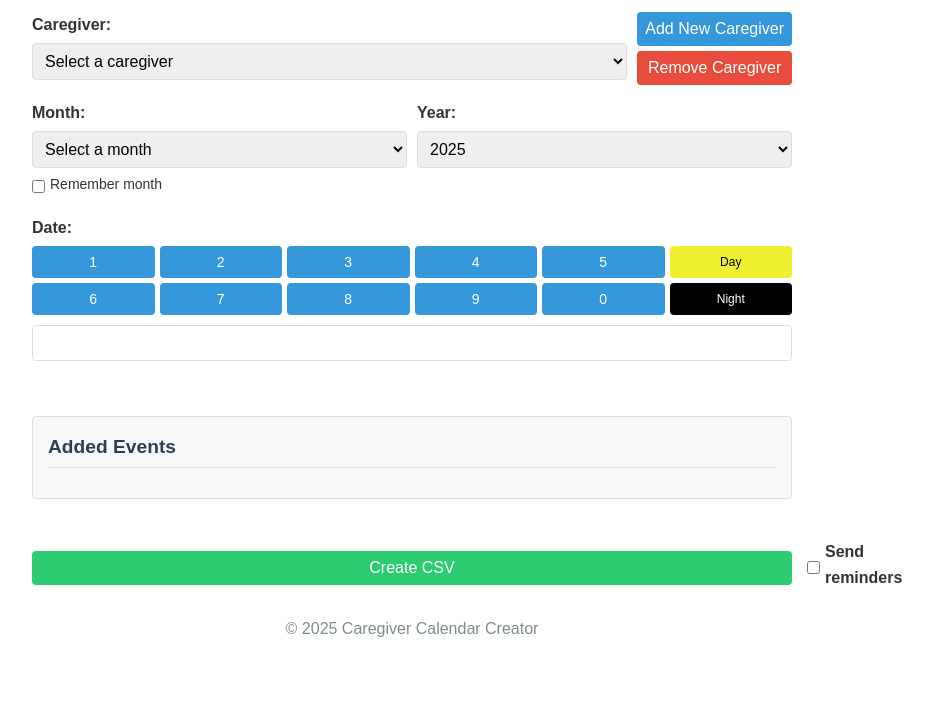
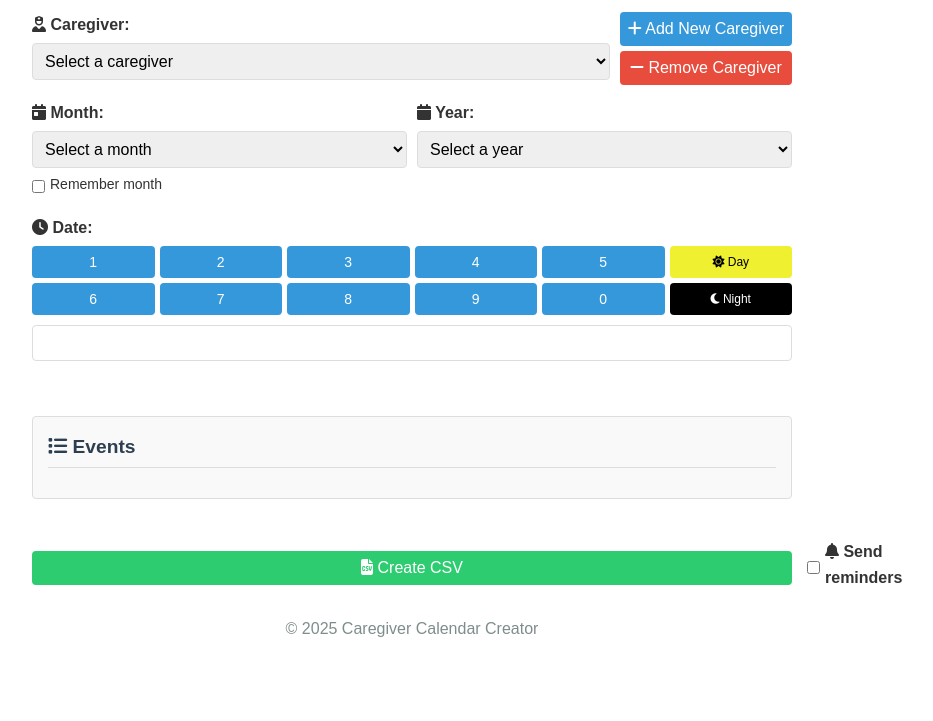
Before and after one commit to dlccarlson/dlccarlson, a plain HTML site: page index.html in a window 1280 px wide. Shown: the part 79-800 px from the top of the page, without its empty margins (228-1161 px from the left). Drawn offline with Linux system fonts and the light colour scheme.

Commit message:
Update index.html

```diff
--- a/index.html
+++ b/index.html
@@ -4,17 +4,19 @@
     <meta charset="UTF-8">
     <meta name="viewport" content="width=device-width, initial-scale=1.0">
     <title>Caregiver Calendar Creator</title>
+    <link href="https://fonts.googleapis.com/css2?family=Roboto:wght@300;400;500;700&display=swap" rel="stylesheet">
+    <link rel="stylesheet" href="https://cdnjs.cloudflare.com/ajax/libs/font-awesome/6.1.1/css/all.min.css">
     <link rel="stylesheet" href="styles.css">
 </head>
 <body>
     <header>
-        <h1>Caregiver Calendar Creator</h1>
+        <h1><i class="fas fa-calendar-alt"></i> Caregiver Calendar Creator</h1>
     </header>
     <main>
         <form id="event-form">
             <div class="form-group subject-group">
                 <div class="subject-select">
-                    <label for="subject">Caregiver:</label>
+                    <label for="subject"><i class="fas fa-user-nurse"></i> Caregiver:</label>
                     <select id="subject" required>
                         <option value="">Select a caregiver</option>
                         <option value="Beth">Beth</option>
@@ -24,13 +26,13 @@
                     </select>
                 </div>
                 <div class="subject-buttons">
-                    <button type="button" id="add-subject">Add New Caregiver</button>
-                    <button type="button" id="remove-subject">Remove Caregiver</button>
+                    <button type="button" id="add-subject"><i class="fas fa-plus"></i> Add New Caregiver</button>
+                    <button type="button" id="remove-subject"><i class="fas fa-minus"></i> Remove Caregiver</button>
                 </div>
             </div>
             <div class="form-group date-selectors">
                 <div class="date-select">
-                    <label for="month">Month:</label>
+                    <label for="month"><i class="fas fa-calendar-day"></i> Month:</label>
                     <select id="month" required>
                         <option value="">Select a month</option>
                     </select>
@@ -40,14 +42,14 @@
                     </div>
                 </div>
                 <div class="date-select">
-                    <label for="year">Year:</label>
+                    <label for="year"><i class="fas fa-calendar"></i> Year:</label>
                     <select id="year" required>
                         <option value="">Select a year</option>
                     </select>
                 </div>
             </div>
             <div class="form-group">
-                <label for="date">Date:</label>
+                <label for="date"><i class="fas fa-clock"></i> Date:</label>
                 <div id="number-pad">
                     <div class="num-row">
                         <button type="button" class="num-btn">1</button>
@@ -55,7 +57,7 @@
                         <button type="button" class="num-btn">3</button>
                         <button type="button" class="num-btn">4</button>
                         <button type="button" class="num-btn">5</button>
-                        <button type="button" class="num-btn" id="day-btn">Day</button>
+                        <button type="button" class="num-btn" id="day-btn"><i class="fas fa-sun"></i> Day</button>
                     </div>
                     <div class="num-row">
                         <button type="button" class="num-btn">6</button>
@@ -63,27 +65,25 @@
                         <button type="button" class="num-btn">8</button>
                         <button type="button" class="num-btn">9</button>
                         <button type="button" class="num-btn">0</button>
-                        <button type="button" class="num-btn" id="night-btn">Night</button>
+                        <button type="button" class="num-btn" id="night-btn"><i class="fas fa-moon"></i> Night</button>
                     </div>
                 </div>
                 <input type="text" id="date" readonly required>
             </div>
         </form>
         <div id="event-list">
-            <h2>Added Events</h2>
+            <h2><i class="fas fa-list"></i> Events</h2>
             <ul id="events"></ul>
         </div>
         <div class="csv-options">
-            <button type="button" id="create-csv">Create CSV</button>
+            <button type="button" id="create-csv"><i class="fas fa-file-csv"></i> Create CSV</button>
             <div class="reminder-option">
                 <input type="checkbox" id="send-reminders" name="send-reminders">
-                <label for="send-reminders">Send reminders</label>
+                <label for="send-reminders"><i class="fas fa-bell"></i> Send reminders</label>
             </div>
         </div>
     </main>
     <footer>
         <p>&copy; 2025 Caregiver Calendar Creator</p>
     </footer>
-    <script src="script.js"></script>
-</body>
-</html>
+    <sc
```
